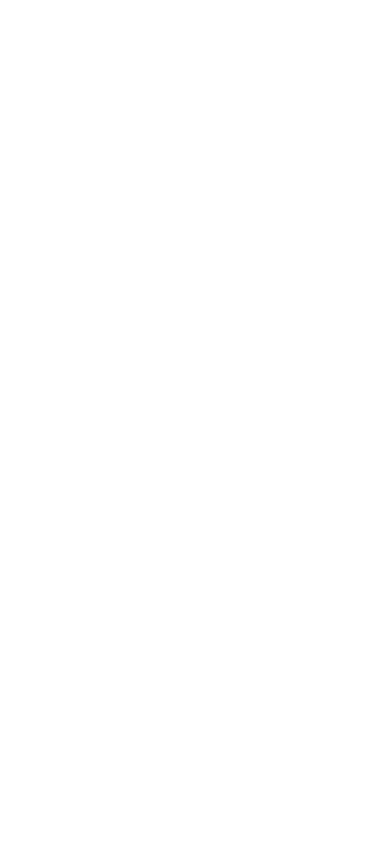
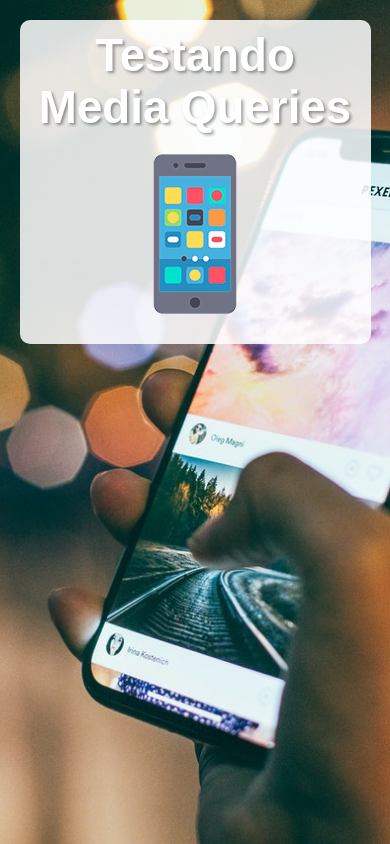
Before and after one commit to GabrielVSP/HTMLeCSS, a plain HTML site: page Exercícos/ex026/mq004/index.html in a window 390 px wide. Drawn offline with Linux system fonts and the light colour scheme.

Commit message:
site mobile first iniciado

```diff
--- /dev/null
+++ b/Exercícos/ex026/mq004/estilos/meidaquery.css
@@ -0,0 +1 @@
+@charset "UTF-8";
--- /dev/null
+++ b/Exercícos/ex026/mq004/estilos/style.css
@@ -0,0 +1,61 @@
+@charset "UTF-8";
+
+* {
+
+    margin: 0px;
+    padding: 0px;
+    box-sizing: border-box;
+
+    font-family: Arial, Helvetica, sans-serif;
+    font-size: 1.3em;
+
+}
+
+html  {
+
+   /* width: 100vw; */
+    height: 100vh;
+
+}
+
+body {
+
+    background: black url(../imagens/back-phone.jpg) no-repeat;
+    background-size: cover;
+    background-position: center center;
+
+}
+
+main {
+
+    width: 90vw;
+    margin: auto;
+    margin-top: 20px;
+    padding: 10px;
+
+    background-color: rgba(255, 255, 255, 0.849);
+    border-radius: 10px;
+
+}
+
+h1 {
+
+    text-align: center;
+
+    color: rgb(255, 255, 255);
+    text-shadow: 2px 2px 3px rgba(0, 0, 0, 0.377);
+
+}
+
+img {
+
+    margin: auto;
+    display: none;
+
+ }
+
+img#phone {
+
+    display: block;
+
+}
--- a/Exercícos/ex026/mq004/index.html
+++ b/Exercícos/ex026/mq004/index.html
@@ -5,8 +5,24 @@
     <meta http-equiv="X-UA-Compatible" content="IE=edge">
     <meta name="viewport" content="width=device-width, initial-scale=1.0">
     <title>Media Query</title>
+
+    <link rel="stylesheet" href="estilos/style.css" media="all">
+    <link rel="stylesheet" href="estilos/meidaquery.css">
+
 </head>
 <body>
 
+    <main>
+
+        <h1>Testando Media Queries</h1>
+
+        <img id="phone" src="imagens/icon-phone.png" alt="Versão para celular">
+        <img id="tablet" src="imagens/icon-tablet.png" alt="Versão para tablet">
+        <img id="print" src="imagens/icon-print.png" alt="Versão para impressora">
+        <img id="desktop" src="imagens/icon-pc.png" alt="Versão para desktop">
+        <img id="tv" src="imagens/icon-tv.png" alt="Versão para televisão">
+
+    </main>
+
 </body>
 </html>
```
